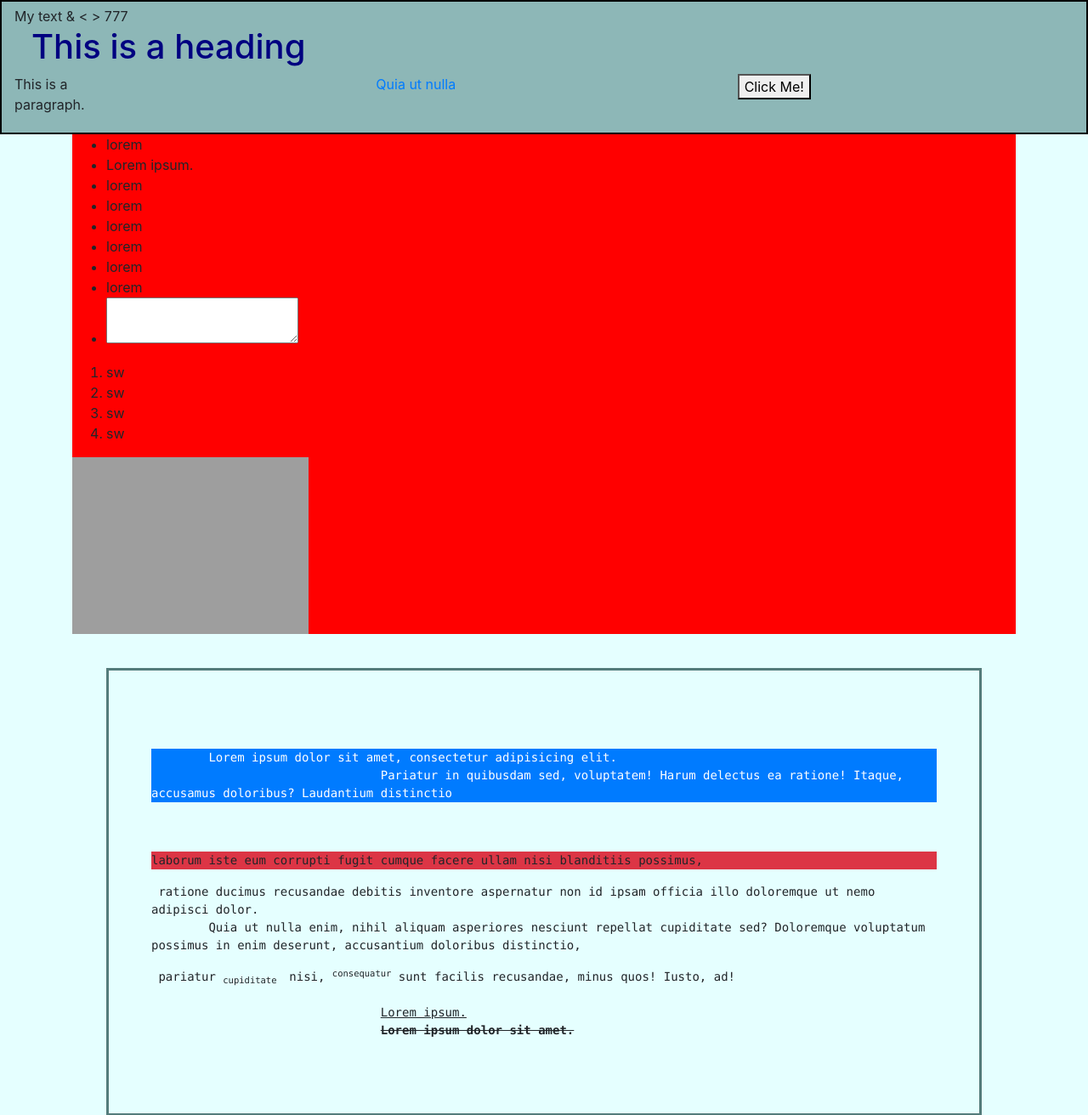
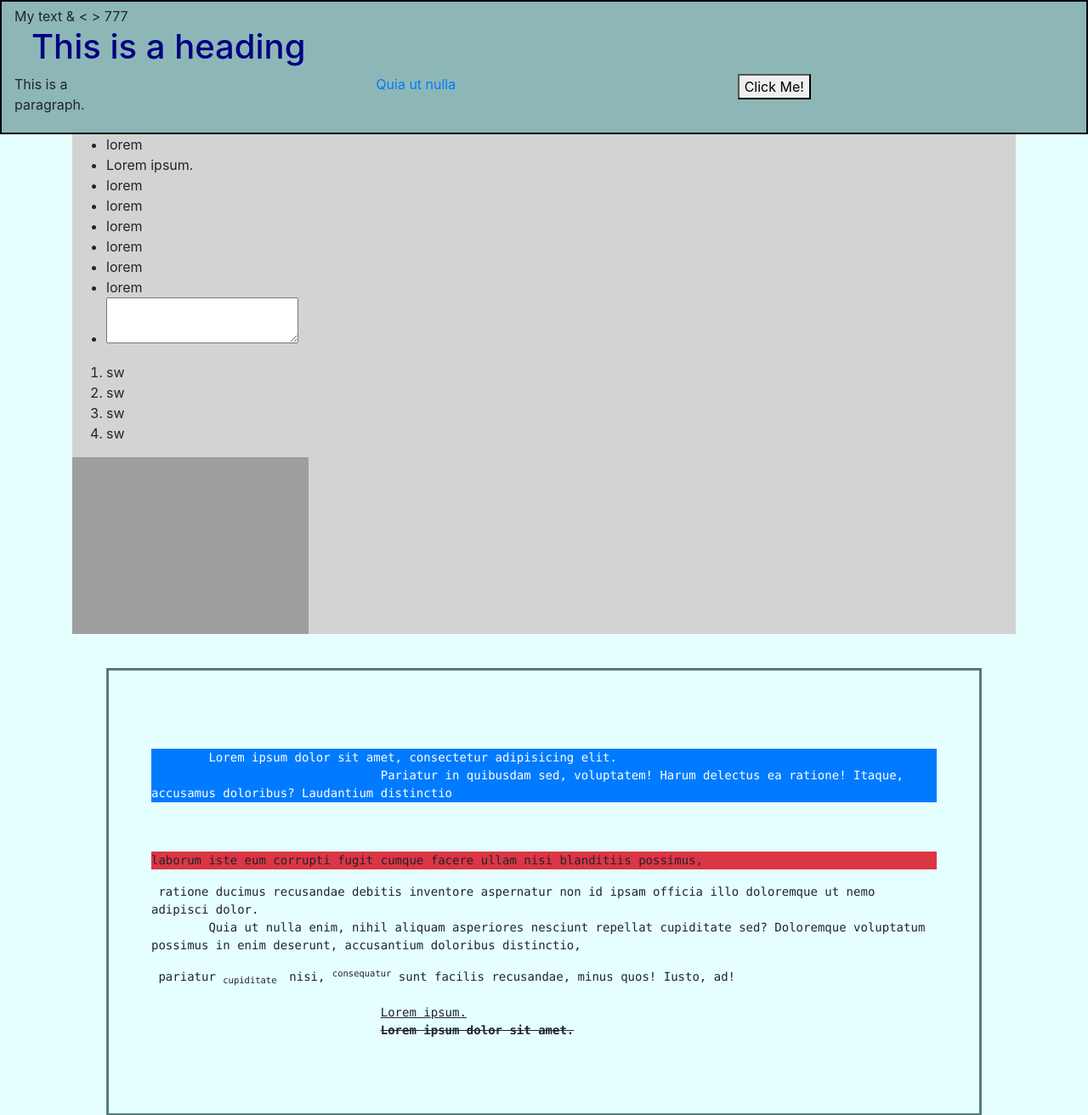
Before and after one commit to sashakurakov/tutorial, a PHP site: page / in a window 1280 px wide. Shown: the top 1312 px of the page at 85% size. Run offline with PHP 8.4, Linux system fonts and the light colour scheme; grey boxes are pictures that could not be loaded.

Commit message:
change css

```diff
--- a/alexStyles/alexStyles.css
+++ b/alexStyles/alexStyles.css
@@ -1,4 +1,4 @@
-/*Default*/
+/*  Default */
 * {
   box-sizing: border-box;
 }
@@ -11,7 +11,7 @@ pre {
     word-wrap: break-word; /* IE 5.5+ */
 }
 
-/*----------*/
+/*------------*/
 
 
 
@@ -50,7 +50,7 @@ footer h1{
 }
 
 .brick{
-  background-color: red;
+  background-color: lightgrey;
 }
 
 .brick2{
```
